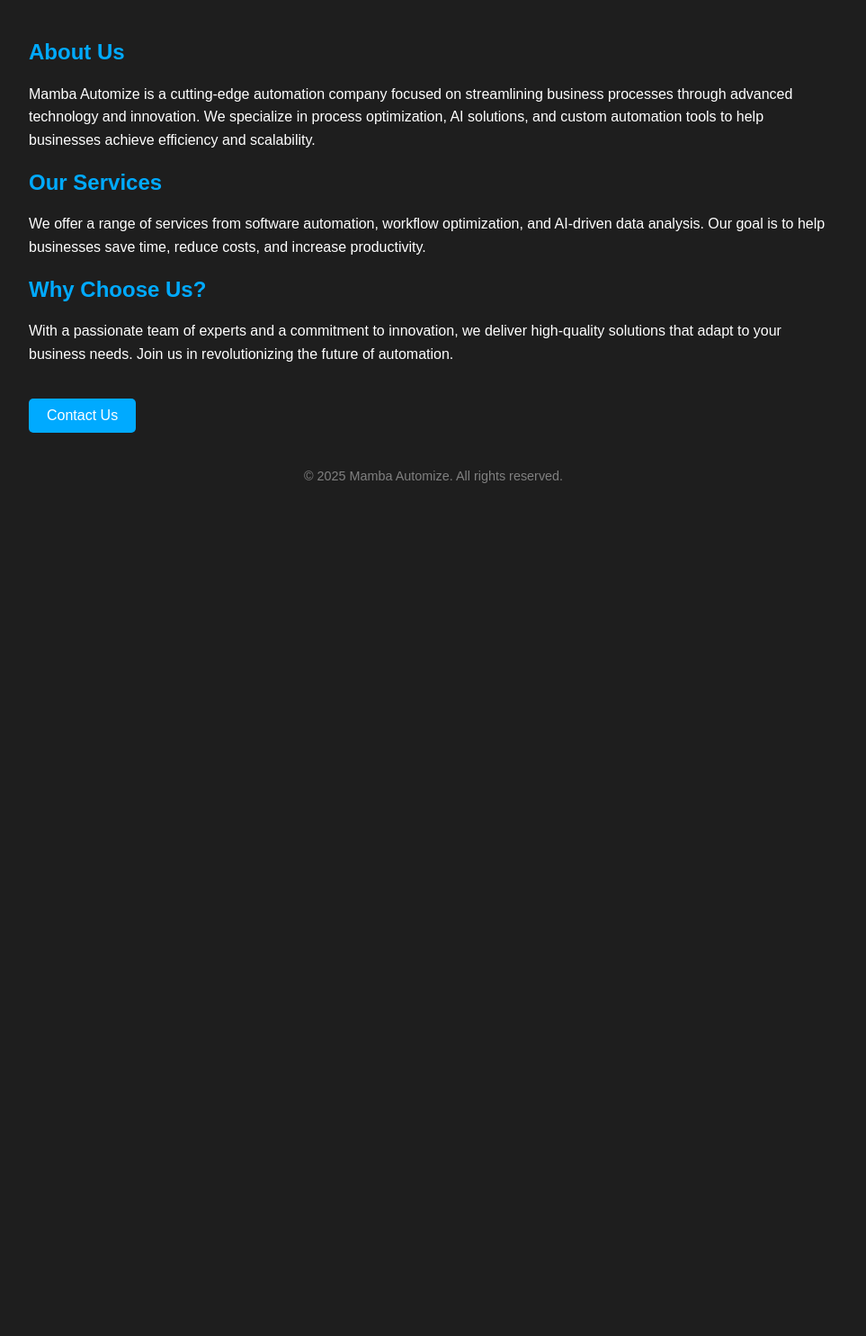
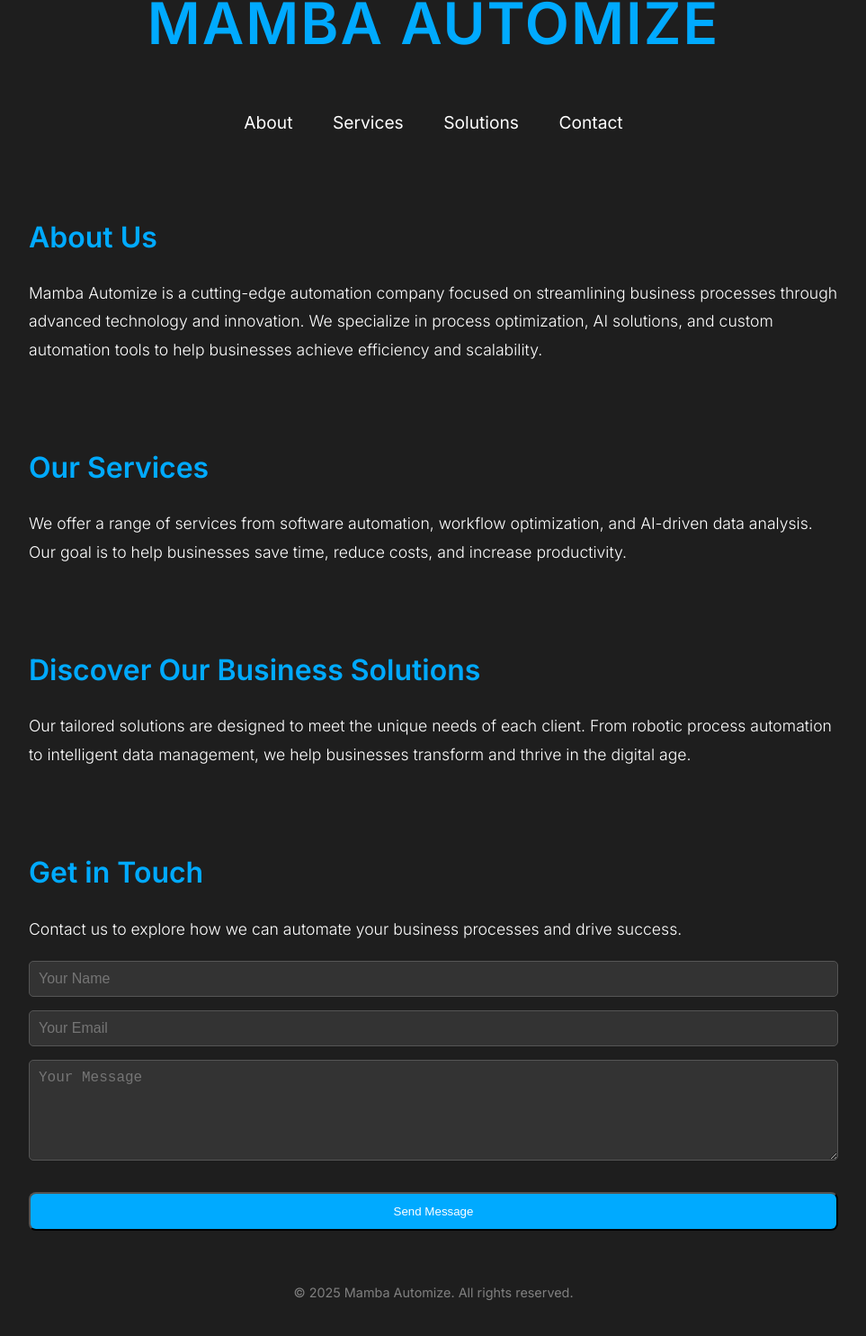
Before and after one commit to GetJaxHub/MambaAutomize, a plain HTML site: page index.html in a window 1280 px wide. Shown: the part 73-1558 px from the top of the page at 90% size, without its empty margins (158-1121 px from the left). Before the commit the page ends 800 px from the top, so only its background shows below. Drawn offline with Linux system fonts and the light colour scheme.

Commit message:
Update index.html

```diff
--- a/index.html
+++ b/index.html
@@ -4,45 +4,92 @@
   <meta charset="UTF-8">
   <meta name="viewport" content="width=device-width, initial-scale=1.0">
   <title>Mamba Automize</title>
+  <link rel="preconnect" href="https://fonts.googleapis.com">
+  <link rel="preconnect" href="https://fonts.gstatic.com" crossorigin>
+  <link href="https://fonts.googleapis.com/css2?family=Inter:wght@300;400;600&display=swap" rel="stylesheet">
   <style>
     body {
       background-color: #1e1e1e;
       color: white;
-      font-family: Arial, sans-serif;
+      font-family: 'Inter', sans-serif;
       margin: 0;
       padding: 0;
     }
     header {
       text-align: center;
-      padding: 20px;
-      font-size: 2rem;
+      padding: 60px 20px;
+      font-size: 4rem;
+      font-weight: 600;
+      color: #00aaff;
+      text-transform: uppercase;
+      letter-spacing: 2px;
+    }
+    nav {
+      text-align: center;
+      margin-bottom: 40px;
+    }
+    nav a {
+      color: white;
+      text-decoration: none;
+      margin: 0 20px;
+      font-size: 1.2rem;
+      font-weight: 400;
+      transition: color 0.3s ease-in-out;
+    }
+    nav a:hover {
       color: #00aaff;
     }
     section {
       max-width: 900px;
       margin: auto;
-      padding: 20px;
+      padding: 20px 40px;
+      line-height: 1.8;
     }
     h2 {
       color: #00aaff;
+      font-size: 2rem;
+      margin-bottom: 10px;
     }
     p {
-      line-height: 1.6;
+      font-size: 1.1rem;
+      font-weight: 300;
+      margin-bottom: 20px;
     }
     .btn {
       background-color: #00aaff;
       color: white;
-      padding: 10px 20px;
+      padding: 12px 30px;
       text-decoration: none;
-      border-radius: 5px;
+      border-radius: 8px;
       display: inline-block;
       margin-top: 20px;
+      transition: all 0.3s ease-in-out;
+    }
+    .btn:hover {
+      background-color: #008ecc;
     }
     footer {
       text-align: center;
-      padding: 20px;
+      padding: 40px 20px;
       font-size: 0.9rem;
       color: grey;
+    }
+    form {
+      display: flex;
+      flex-direction: column;
+      gap: 15px;
+    }
+    input, textarea {
+      padding: 10px;
+      font-size: 1rem;
+      background-color: #333;
+      color: white;
+      border: 1px solid #555;
+      border-radius: 5px;
+    }
+    input:focus, textarea:focus {
+      outline: none;
+      border-color: #00aaff;
     }
   </style>
 </head>
@@ -51,17 +98,37 @@
     Mamba Automize
   </header>
 
-  <section>
+  <nav>
+    <a href="#about">About</a>
+    <a href="#services">Services</a>
+    <a href="#solutions">Solutions</a>
+    <a href="#contact">Contact</a>
+  </nav>
+
+  <section id="about">
     <h2>About Us</h2>
     <p>Mamba Automize is a cutting-edge automation company focused on streamlining business processes through advanced technology and innovation. We specialize in process optimization, AI solutions, and custom automation tools to help businesses achieve efficiency and scalability.</p>
+  </section>
 
+  <section id="services">
     <h2>Our Services</h2>
     <p>We offer a range of services from software automation, workflow optimization, and AI-driven data analysis. Our goal is to help businesses save time, reduce costs, and increase productivity.</p>
+  </section>
 
-    <h2>Why Choose Us?</h2>
-    <p>With a passionate team of experts and a commitment to innovation, we deliver high-quality solutions that adapt to your business needs. Join us in revolutionizing the future of automation.</p>
+  <section id="solutions">
+    <h2>Discover Our Business Solutions</h2>
+    <p>Our tailored solutions are designed to meet the unique needs of each client. From robotic process automation to intelligent data management, we help businesses transform and thrive in the digital age.</p>
+  </section>
 
-    <a href="#contact" class="btn">Contact Us</a>
+  <section id="contact">
+    <h2>Get in Touch</h2>
+    <p>Contact us to explore how we can automate your business processes and drive success.</p>
+    <form action="mailto:contact@mambaautomize.com" method="POST" enctype="text/plain">
+      <input type="text" name="name" placeholder="Your Name" required>
+      <input type="email" name="email" placeholder="Your Email" required>
+      <textarea name="message" placeholder="Your Message" rows="5" required></textarea>
+      <button type="submit" class="btn">Send Message</button>
+    </form>
   </section>
 
   <footer>
```
